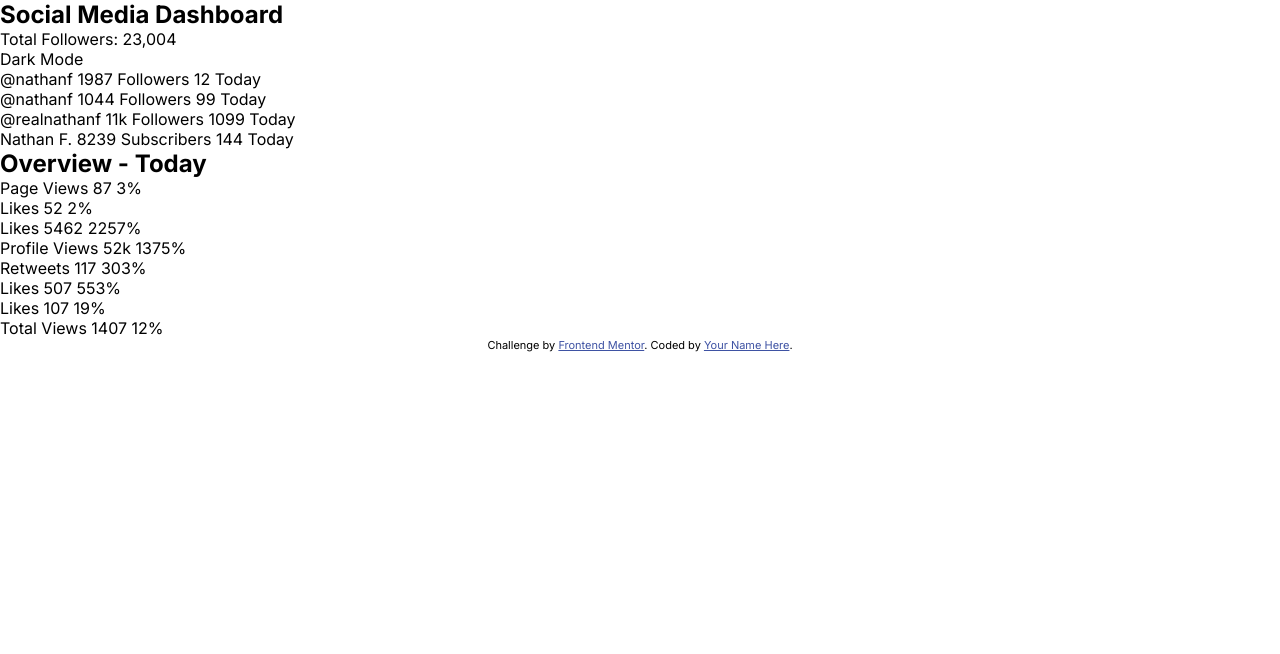
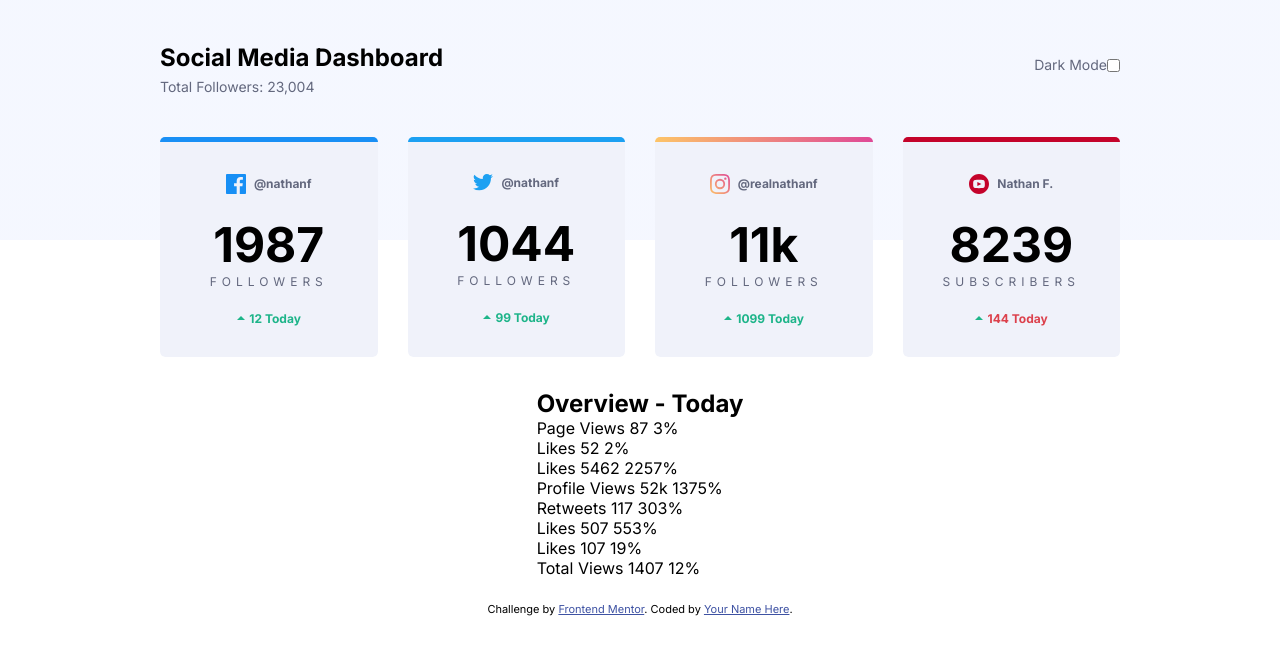
Before and after one commit to VivianTang11/social-media-dashboard, a plain HTML site: page index.html in a window 1280 px wide. Drawn offline with Linux system fonts and the light colour scheme.

Commit message:
Header, overall & toggle js

```diff
--- a/index.css
+++ b/index.css
@@ -1,41 +1,45 @@
 @import url('https://fonts.googleapis.com/css2?family=Inter:wght@400;700&display=swap');
 
-/* Dark Theme*
+:root{
+/* Social Media */
+--facebook: hsl(208, 92%, 53%);
+--twitter: hsl(203, 89%, 53%);
+--instagram: linear-gradient(to right, #fdc468, #df4996);
+--youtube: hsl(348, 97%, 39%);
+
+/* Decrease Increase */
+--lime-green: hsl(163, 72%, 41%);
+--bright-red: hsl(356, 69%, 56%);
+
+/* Light Theme */
+--bgBottom: hsl(0, 0%, 100%);
+--bgTop: hsl(225, 100%, 98%);
+--color4: hsl(230, 17%, 14%);
+--color3: hsl(227, 47%, 96%);
+--color2: hsl(228, 12%, 44%);
+--color1: black;
+}
+
+/* Dark Theme */
+[data-theme=dark]{
 --bgBottom: hsl(230, 17%, 14%);
 --bgTop: hsl(232, 19%, 15%);
---bgCard: hsl(228, 28%, 20%);
---textCard: hsl(228, 34%, 66%);
---text: hsl(0, 0%, 100%);
+--color4: hsl(230, 17%, 14%);
+--color3: hsl(228, 28%, 20%);
+--color2: hsl(228, 34%, 66%);
+--color1: hsl(0, 0%, 100%);
 
-/* Light Theme*
---bgBottom: hsl(0, 0%, 100%);
---bgTop: hsl(225, 100%, 98%);
---bgCard: hsl(227, 47%, 96%);
---text: black;
---textCard: hsl(228, 12%, 44%);
-/* - Very Dark Blue (Text): hsl(230, 17%, 14%);
-
+}
 
 /* Dark Theme*
 /*- Toggle: linear gradient hsl(210, 78%, 56%) to hsl(146, 68%, 55%)*
 
 /* Light Theme*
-/*- Toggle: hsl(230, 22%, 74%)*
-/*- Lime Green: hsl(163, 72%, 41%)
-/*- Bright Red: hsl(356, 69%, 56%)
-/*
-/*- Facebook: hsl(208, 92%, 53%)
-/*- Twitter: hsl(203, 89%, 53%)
-/*- Instagram: linear gradient hsl(37, 97%, 70%) to hsl(329, 70%, 58%)
-/*- YouTube: hsl(348, 97%, 39%)
-*/
+/*- Toggle: hsl(230, 22%, 74%)*/
 
-/* .light{
 
-}
-.dark{
 
-} */
+
 
 *{
     margin:0;
@@ -43,9 +47,167 @@
     box-sizing: border-box;
     font-family: 'Inter', sans-serif;
 }
-/* body{
-    background-color: var(--test);
-} */
+
+body {
+    min-height: 100vh;
+    background: linear-gradient(180deg, var(--bgTop) 30%, var(--bgBottom) 25%);
+}
+
+
+/***** Header *****/
+
+header{
+    display: flex;
+    flex-direction: column;
+    padding: 2.5rem 1.5rem 0 1.5rem;
+}
+header .heading{
+    border-bottom: 3px solid var(--color3);
+    line-height: 1.5;
+    padding-bottom: 1rem;
+}
+header .heading > h1{
+    color: var(--color1);
+    font-size: 24px;
+}
+header .heading, .toggle > p{
+    color: var(--color2);
+    font-size: 14px;
+}
+header .toggle{
+    display: flex;
+    justify-content: space-between;
+    padding: 1rem 0;
+
+}
+@media screen and (min-width: 500px) {
+    header{
+        flex-direction: row;
+        justify-content: space-between;
+        padding: 2.5rem 10rem 0 10rem;
+    }
+    header .heading{
+        border-bottom: none;
+    }
+}
+
+/***** Main *****/
+main{
+    display: flex;
+    flex-direction: column;
+    align-items: center;
+    padding: 1.5rem;
+}
+.overall{
+    width: 100%;
+}
+
+.overall-box{
+    background-color: var(--color3);
+    display: flex;
+    flex-direction: column;
+    justify-content: space-evenly;
+    align-items: center;
+    text-align: center;
+    margin-bottom: 2rem;
+    border-radius: 10px;
+    height: 200px;
+}
+
+
+
+.facebook, .twitter, .instagram, .youtube {
+    position: relative;
+    border-top: 5px solid transparent;
+    border-radius: 5px;
+    background-clip: padding-box;
+    padding: 10px;
+}
+.facebook:after, .twitter:after, .instagram:after, .youtube:after {
+    position: absolute;
+    top: -5px;
+    bottom: 5px;
+    left: 0;
+    right: 0;
+    content: "";
+    z-index: -1;
+    border-radius: 5px;
+}
+.facebook:after{
+    background: var(--facebook);
+}
+.twitter:after{
+    background: var(--twitter);
+}
+.instagram:after{
+    background: var(--instagram);
+}
+.youtube:after{
+    background: var(--youtube);
+}
+
+
+.user > img{
+    margin-right: 0.5rem;
+}
+.user, .rank{
+    display: flex;
+    align-items: center;
+}
+.user-text{
+    font-size: 12px;
+    font-weight: bold;
+}
+
+.user-text, .followers-text{
+    color: var(--color2);
+}
+.followers-text{
+    text-transform: uppercase;
+    font-weight: 400;
+    font-size: 12px;
+    letter-spacing: 5px;
+}
+.followers-number{
+    color: var(--color1);
+    font-size: 48px;
+    font-weight: bold;
+}
+.rank{
+    font-size: 12px;
+    font-weight: bold;
+}
+.rank > img{
+    margin-right: 0.3rem;
+}
+.up{
+    color: var(--lime-green);
+}
+.down{
+    color: var(--bright-red);
+}
+
+@media screen and (min-width:500px) {
+    main{
+        padding: 1.5rem 10rem;
+    }
+    .overall{
+        display: flex;
+        justify-content: center;
+    }
+    .overall-box{
+        width: 100%;
+        height: 220px;
+    }
+    .overall-box:not(:last-child){
+        margin-right: 30px;
+    }
+
+}
+
+
+
+
 
 
 
--- a/index.html
+++ b/index.html
@@ -10,43 +10,83 @@
   <title>Frontend Mentor | Social media dashboard</title>
 
 </head>
-<body class="light">
+<body>
 
   <header>
     <section class="heading">
       <h1>Social Media Dashboard</h1>
       <p>Total Followers: 23,004</p>
     </section>
+
     <section class="toggle">
       <p>Dark Mode</p>
-    </section>
-  </header>
+      <div class="checkbox-toggle">
+       <label for="checkbox" class="theme-switch">
+         <input type="checkbox" id="checkbox" />
+         <div class="slider round"></div>
+       </label>
+      </div>
+     </section>
+
+</header>
 
   <main>
     <section class="overall">
-      <article>
-        @nathanf
-        1987
-        Followers
-        12 Today
+      <article class="overall-box facebook">
+        <div class="user">
+          <img src="./images/icon-facebook.svg" alt="Facebook">
+          <p class="user-text">@nathanf</p>
+        </div>
+        <div class="followers">
+          <p class="followers-number">1987</p>
+          <p class="followers-text">Followers</p>
+        </div>
+        <div class="rank">
+          <img src="./images/icon-up.svg" alt="Arrow Up">
+          <p class="rank-text up">12 Today</p>
+        </div>
       </article>
-      <article>
-        @nathanf
-        1044
-        Followers
-        99 Today
+      <article class="overall-box twitter">
+        <div class="user">
+          <img src="./images/icon-twitter.svg" alt="Twotter">
+          <p class="user-text">@nathanf</p>
+        </div>
+        <div class="followers">
+          <p class="followers-number">1044</p>
+          <p class="followers-text">Followers</p>
+        </div>
+        <div class="rank">
+          <img src="./images/icon-up.svg" alt="Arrow Up">
+          <p class="rank-text up">99 Today</p>
+        </div>
       </article>
-      <article>
-        @realnathanf
-        11k
-        Followers
-        1099 Today
+      <article class="overall-box instagram">
+        <div class="user">
+          <img src="./images/icon-instagram.svg" alt="Instagram">
+          <p class="user-text">@realnathanf</p>
+        </div>
+        <div class="followers">
+          <p class="followers-number">11k</p>
+          <p class="followers-text">Followers</p>
+        </div>
+        <div class="rank">
+          <img src="./images/icon-up.svg" alt="Arrow Up">
+          <p class="rank-text up">1099 Today</p>
+        </div>
       </article>
-      <article>
-        Nathan F.
-        8239
-        Subscribers
-        144 Today
+      <article class="overall-box youtube">
+        <div class="user">
+          <img src="./images/icon-youtube.svg" alt="Youtube">
+          <p class="user-text">Nathan F.</p>
+        </div>
+        <div class="followers">
+          <p class="followers-number">8239</p>
+          <p class="followers-text">Subscribers</p>
+        </div>
+        <div class="rank">
+          <img src="./images/icon-up.svg" alt="Arrow Up">
+          <p class="rank-text down">144 Today</p>
+        </div>
       </article>
     </section>
     <section class="overview">
@@ -100,5 +140,7 @@
       Coded by <a href="#">Your Name Here</a>.
     </div>
   </footer>
+
+  <script src="./index.js"></script>
 </body>
 </html>
--- /dev/null
+++ b/index.js
@@ -0,0 +1,22 @@
+const toggleSwitch = document.querySelector('.theme-switch input[type="checkbox"]');
+
+const currentTheme = localStorage.getItem('theme');
+
+if (currentTheme) {
+    document.documentElement.setAttribute('data-theme', currentTheme);
+    if (currentTheme === 'dark') {
+      toggleSwitch.checked = true;
+    }
+}
+
+const switchTheme = (e) => {
+  if (e.target.checked) {
+    document.documentElement.setAttribute('data-theme', 'dark');
+    localStorage.setItem('theme', 'dark');
+  } else {
+    document.documentElement.setAttribute('data-theme', 'light');
+    localStorage.setItem('theme', 'light');
+  }
+}
+
+toggleSwitch.addEventListener('change', switchTheme);
```
